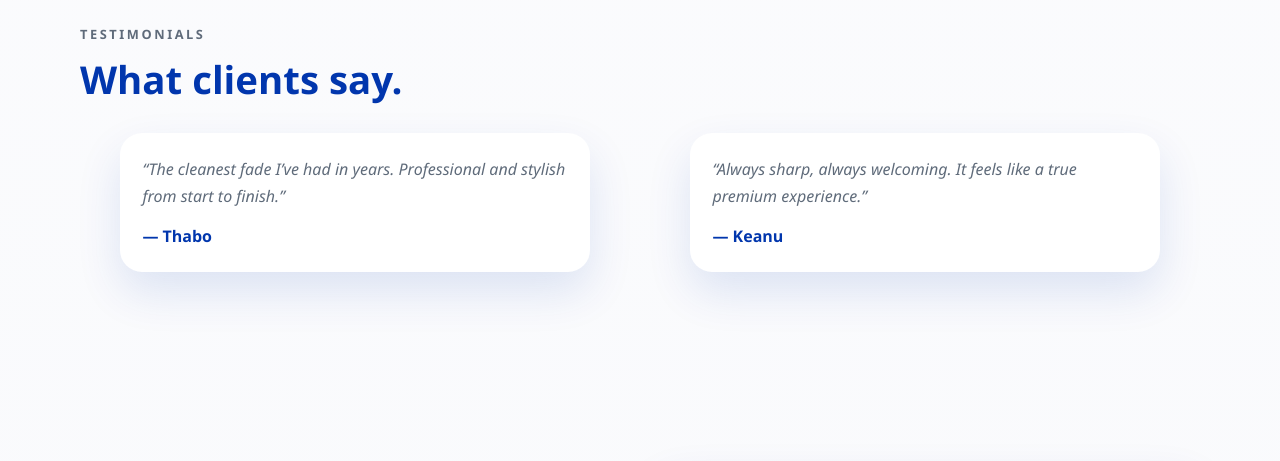
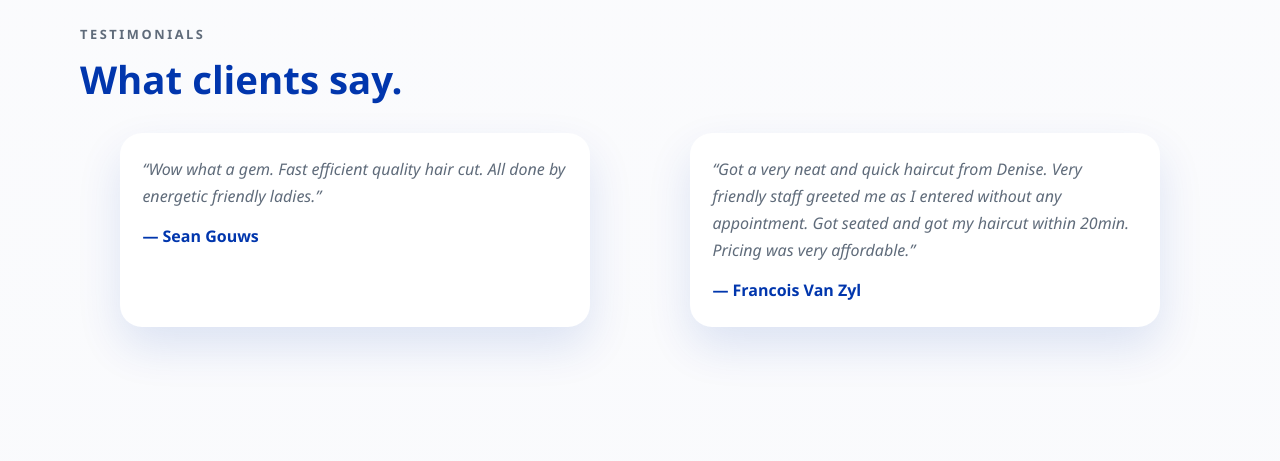
Before and after one commit to monicascrystals-lab/Die-Manshaarsalon, a plain HTML site: page index.html in a window 1280 px wide. Shown: the part 3300-3761 px from the top of the page. Drawn offline with Linux system fonts and the light colour scheme.

Commit message:
Update website

```diff
--- a/index.html
+++ b/index.html
@@ -163,12 +163,12 @@
           </div>
           <div class="testimonial-grid">
             <blockquote class="testimonial reveal">
-              “The cleanest fade I’ve had in years. Professional and stylish from start to finish.”
-              <footer>— Thabo</footer>
+              “Wow what a gem. Fast efficient quality hair cut. All done by energetic friendly ladies.”
+              <footer>— Sean Gouws</footer>
             </blockquote>
             <blockquote class="testimonial reveal">
-              “Always sharp, always welcoming. It feels like a true premium experience.”
-              <footer>— Keanu</footer>
+              “Got a very neat and quick haircut from Denise. Very friendly staff greeted me as I entered without any appointment. Got seated and got my haircut within 20min. Pricing was very affordable.”
+              <footer>— Francois Van Zyl</footer>
             </blockquote>
           </div>
         </div>
```
